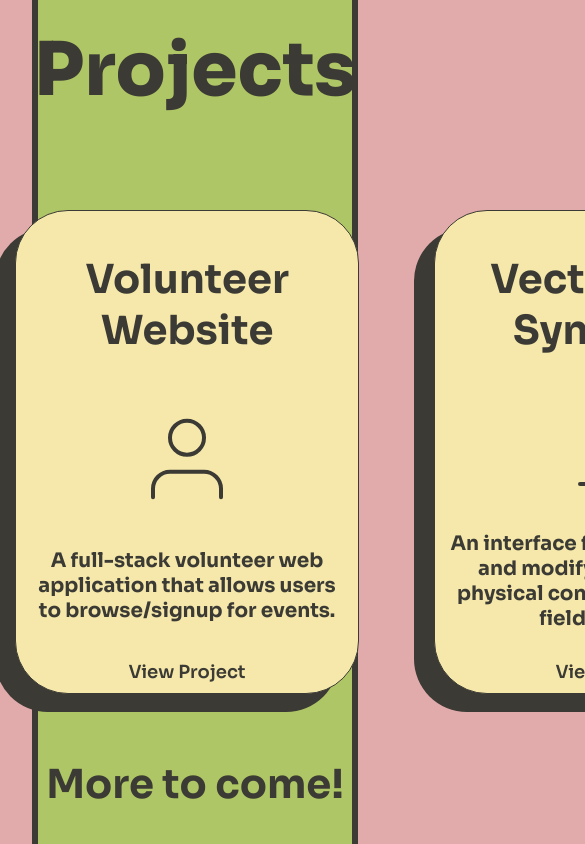
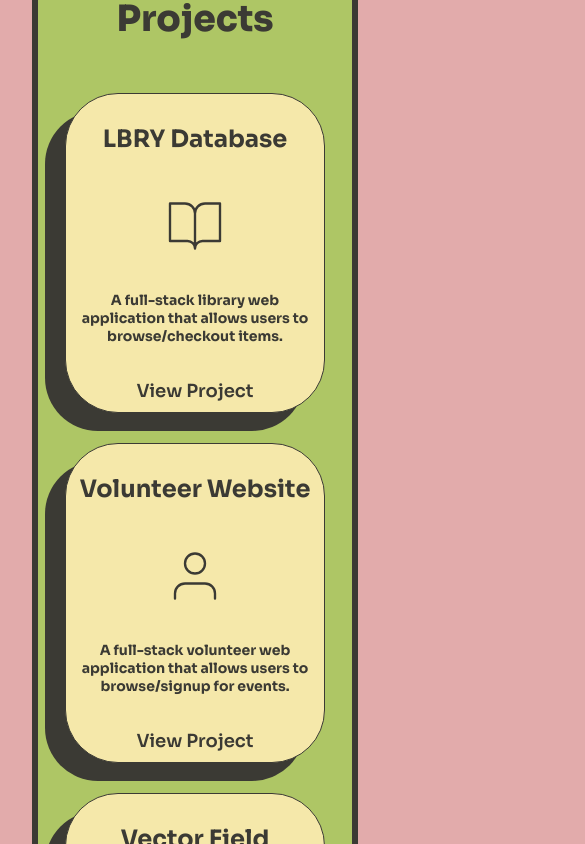
Before and after one commit to alexamelen/alexamelen2026, a React (Vite) app in the folder client/: page / in a window 390 px wide. Shown: the part 2020-2864 px from the top of the page, 585 px wide, since content can reach past the window. Built offline with nearby package versions, Linux system fonts and the light colour scheme; a web font is replaced by a local one.

Commit message:
adding responsiveness to projects

```diff
--- a/client/src/components/Projects/Projects.css
+++ b/client/src/components/Projects/Projects.css
@@ -1,6 +1,6 @@
 .projects-section{
     display: flex;
-    height: 100vh;
+    min-height: 100vh;
     padding: 28px 32px;
     flex-direction: column;
     align-self: stretch;
@@ -33,7 +33,7 @@
     color: var(--detail-color);
     text-align: center;
     font-family: Sora;
-    font-size: 73.692px;
+    font-size: clamp(36px,6vw,74px);
     font-style: normal;
     font-weight: 800;
     line-height: normal;
@@ -43,7 +43,7 @@
     display: flex;
     flex:1;
     max-width: 1350px;
-    padding: 30px 63px;
+    padding: clamp(20px,4vw,60px);
     flex-direction: column;
     align-items: center;
     gap: 15px;
@@ -51,19 +51,18 @@
 
 .proj-content{
     display: flex;
-    max-width: 1330px;
+    flex-wrap: wrap;
     justify-content: center;
-    align-items: flex;
-    gap: 75px;
-    flex-shrink: 0;
+    gap: clamp(30px,4vw,75px);
+    width: 100%;
 }
 
 .db-proj,
 .volunteer-proj,
 .bez-proj{
-    height: 100%;
     display: flex;
-    max-width: 394px;
+    width: clamp(260px, 30vw, 394px);
+    flex: 0 1 320px;
     padding: 10px;
     flex-direction: column;
     justify-content: space-between;
@@ -83,7 +82,7 @@
     color: var(--detail-color);
     text-align: center;
     font-family: Sora;
-    font-size: 40px;
+    font-size: clamp(24px,3vw,40px);
     font-style: normal;
     font-weight: 700;
     line-height: normal;
@@ -95,14 +94,14 @@
     color: var(--detail-color);
     text-align: center;
     font-family: Sora;
-    font-size: 40px;
+    font-size: clamp(24px,3vw,40px);
     font-style: normal;
     font-weight: 700;
     line-height: normal;
 }
 
 .proj-icon{
-    max-width: 102px;
+    width: clamp(60px,8vw,102px);
     flex-shrink: 0;
 }
 
@@ -111,7 +110,7 @@
     color: var(--detail-color);
     text-align: center;
     font-family: Sora;
-    font-size: 20px;
+    font-size: clamp(14px,1.5vw,20px);
     font-style: normal;
     font-weight: 700;
     line-height: normal;
@@ -122,7 +121,7 @@
     color: var(--detail-color);
     text-align: center;
     font-family: Sora;
-    font-size: 20px;
+    font-size: clamp(14px,1.5vw,20px);
     font-style: normal;
     font-weight: 700;
     line-height: normal;
@@ -177,8 +176,26 @@ flex-shrink: 0;
 color: var(--detail-color);
 text-align: center;
 font-family: Sora;
-font-size: 40px;
+font-size: clamp(22px,3vw,40px);
 font-style: normal;
 font-weight: 700;
 line-height: normal;
 }
+
+
+@media (max-width: 768px){
+
+    .proj-content{
+        flex-direction: column;
+        align-items: center;
+    }
+
+    .proj-hero{
+        padding: 20px;
+    }
+
+    .projects-wrapper{
+        padding: 20px;
+    }
+
+    }
```
